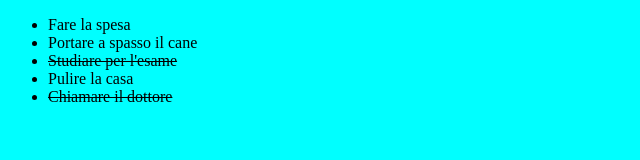
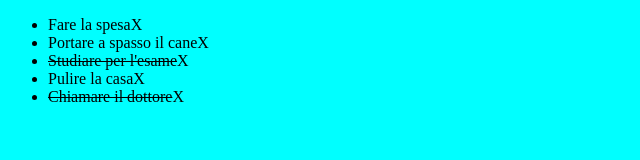
Before and after one commit to Riccardo-Martignago/vue-todolist, a plain HTML site: page index.html in a window 1280 px wide. Shown: the full height of the page, 0-640 px from the left. Drawn offline with nearby package versions, Linux system fonts and the light colour scheme.

Commit message:
Creata x per eliminare elemento della lista

```diff
--- a/JS/script.js
+++ b/JS/script.js
@@ -29,6 +29,8 @@ createApp({
         }
     },
     methods:{
-
+        remove(index){
+            this.todos.splice(index, 1)
+        }
     }
 }).mount('#app')
--- a/index.html
+++ b/index.html
@@ -10,8 +10,9 @@
     <div id="app">
         <article>
             <ul>
-                <li v-for="item in todos" :class="item.done == true ? 'done': ''">
-                    {{item.text}}
+                <li v-for="item in todos">
+                    <span :class="item.done == true ? 'done': ''">{{item.text}}</span>
+                    <span @click='remove'>X</span>
                 </li>
             </ul>
         </article>
```
